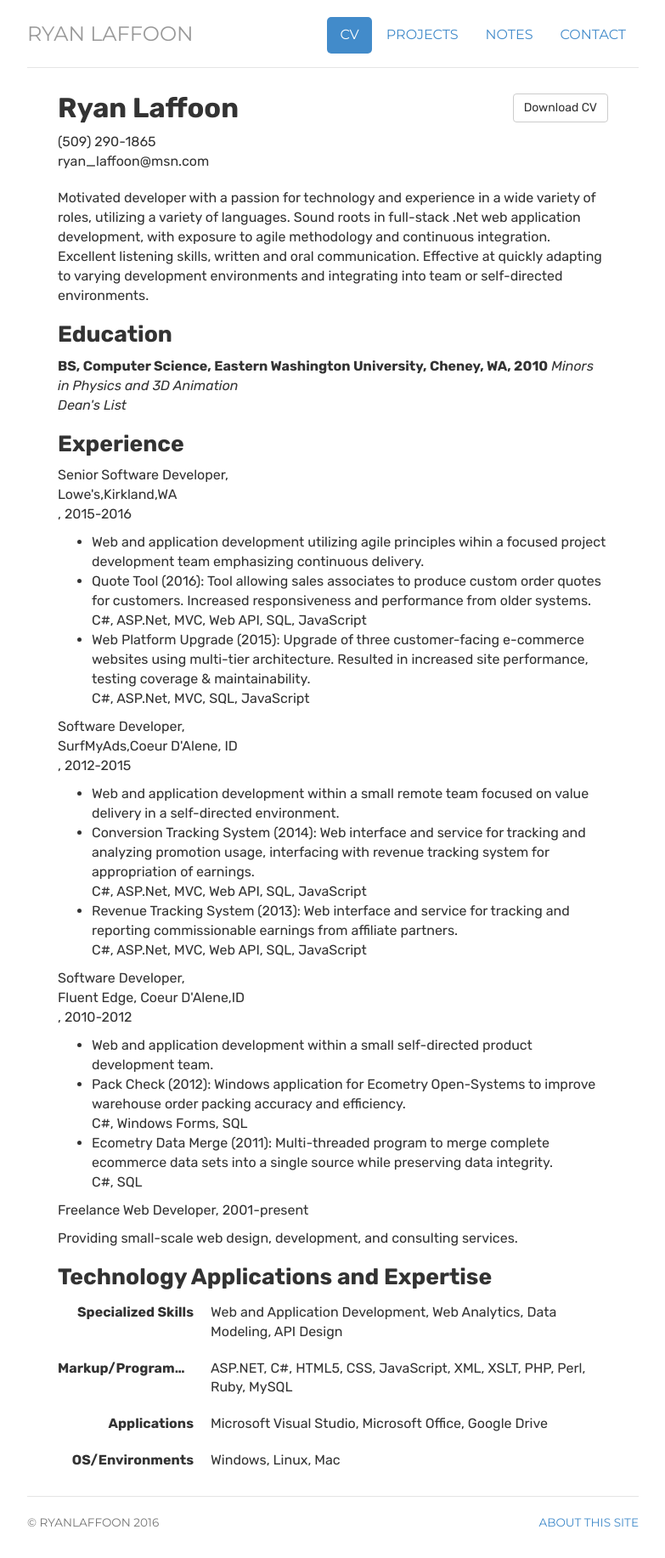
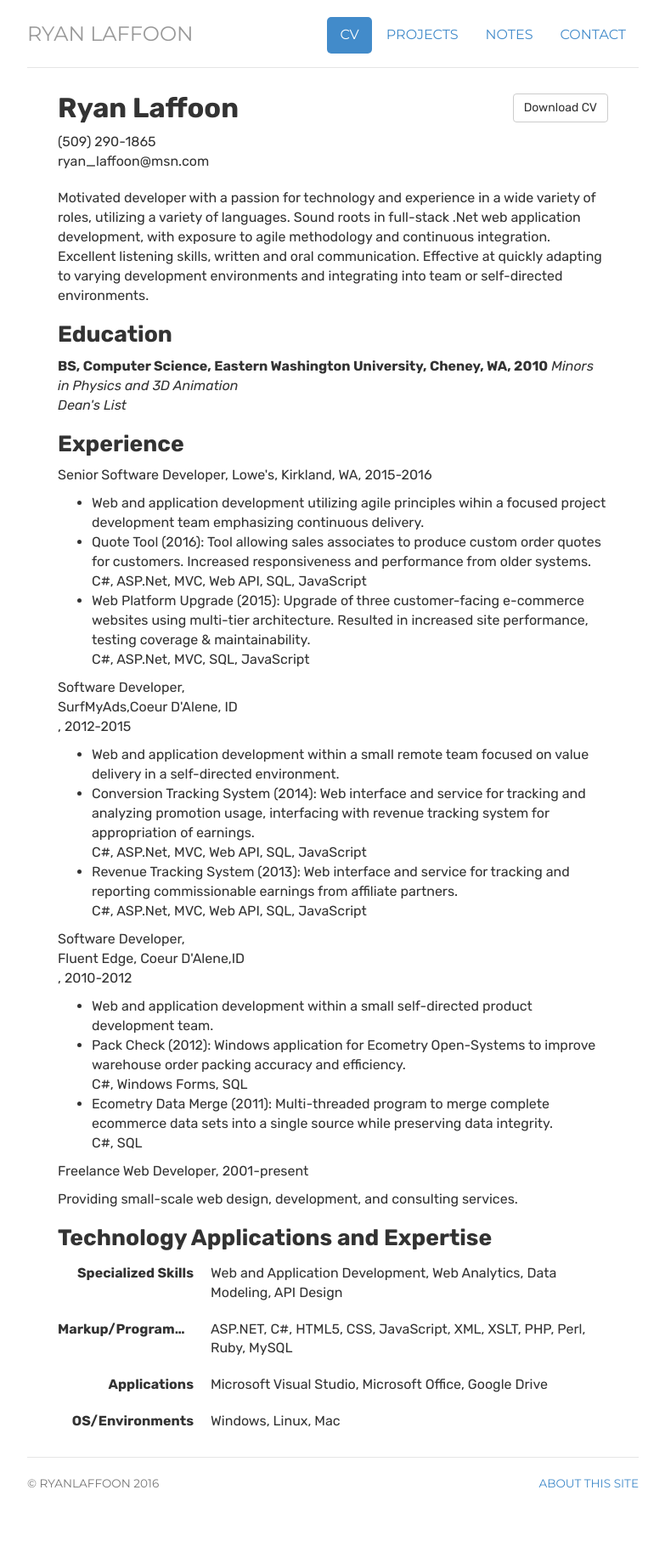
Before and after one commit to ryanlaffoon/ryanlaffoon.github.io, a Jekyll site: the page built from cv/index.html, in a window 1280 px wide. Shown: the whole page at 85% size, without its empty margins (248-1031 px from the left). Built offline with Jekyll 4.4.1, drawn with Linux system fonts in a browser that asks for light colours; after the commit the page ends 1787 px from its top, so only the background shows below that.

Commit message:
cv styling

```diff
--- a/cv/index.html
+++ b/cv/index.html
@@ -25,11 +25,7 @@ description: CV for Ryan Laffoon, a Developer and Musician living and working in
 
         <h2>Experience</h2>
         <p>
-            <div class="experience-header"><span itemprop="jobTitle">Senior Software Developer</span>,
-               <div itemprop="address" itemscope itemtype="http://schema.org/Organization">
-                    <span itemprop="affiliation">Lowe's</span>,<span itemprop="addressLocality">Kirkland</span>,<span itemprop="addressRegion">WA</span>
-               </div>, 2015-2016
-            </div>
+            <span class="experience-header"><span itemprop="jobTitle">Senior Software Developer</span>, <span itemprop="affiliation">Lowe's</span>, <span itemprop="addressLocality">Kirkland</span>, <span itemprop="addressRegion">WA</span>, 2015-2016</span>
         </p>
         <ul>
             <li>Web and application development utilizing agile principles wihin a focused project development team emphasizing continuous delivery.</li>
```
